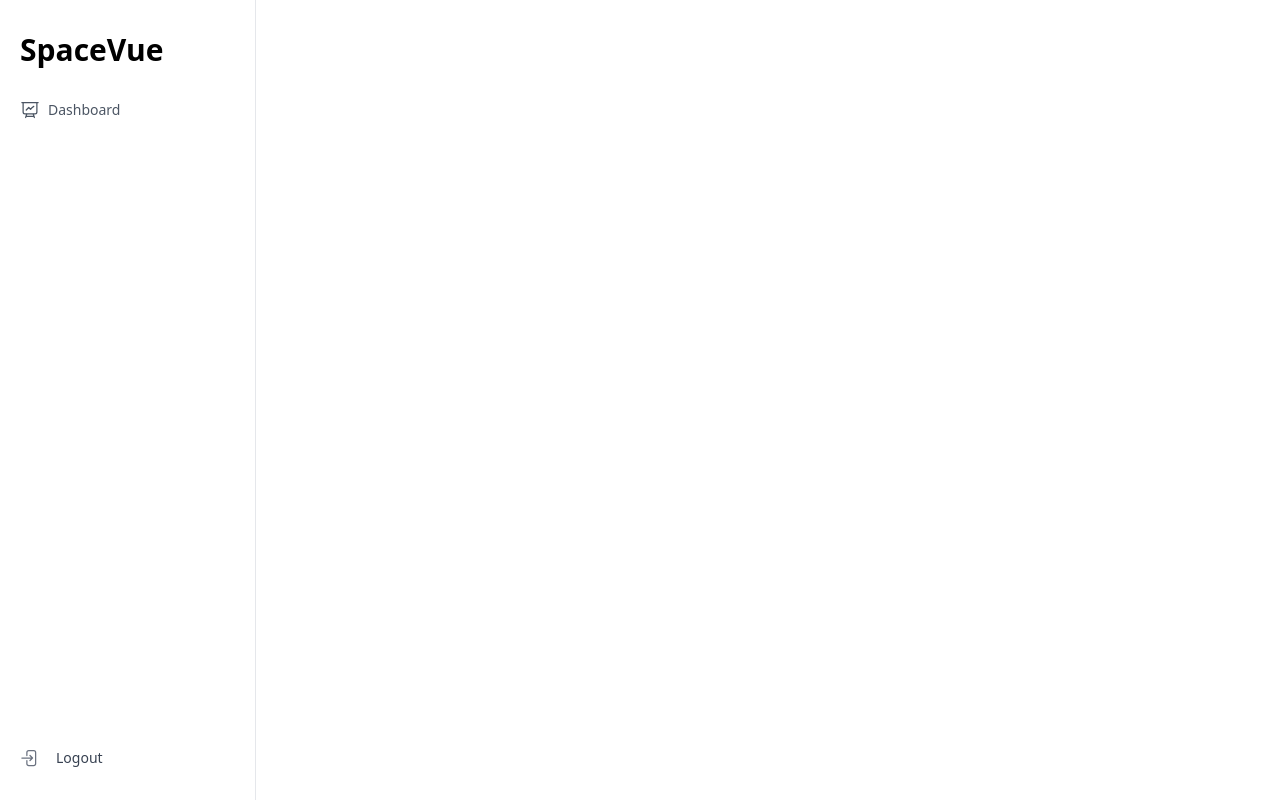
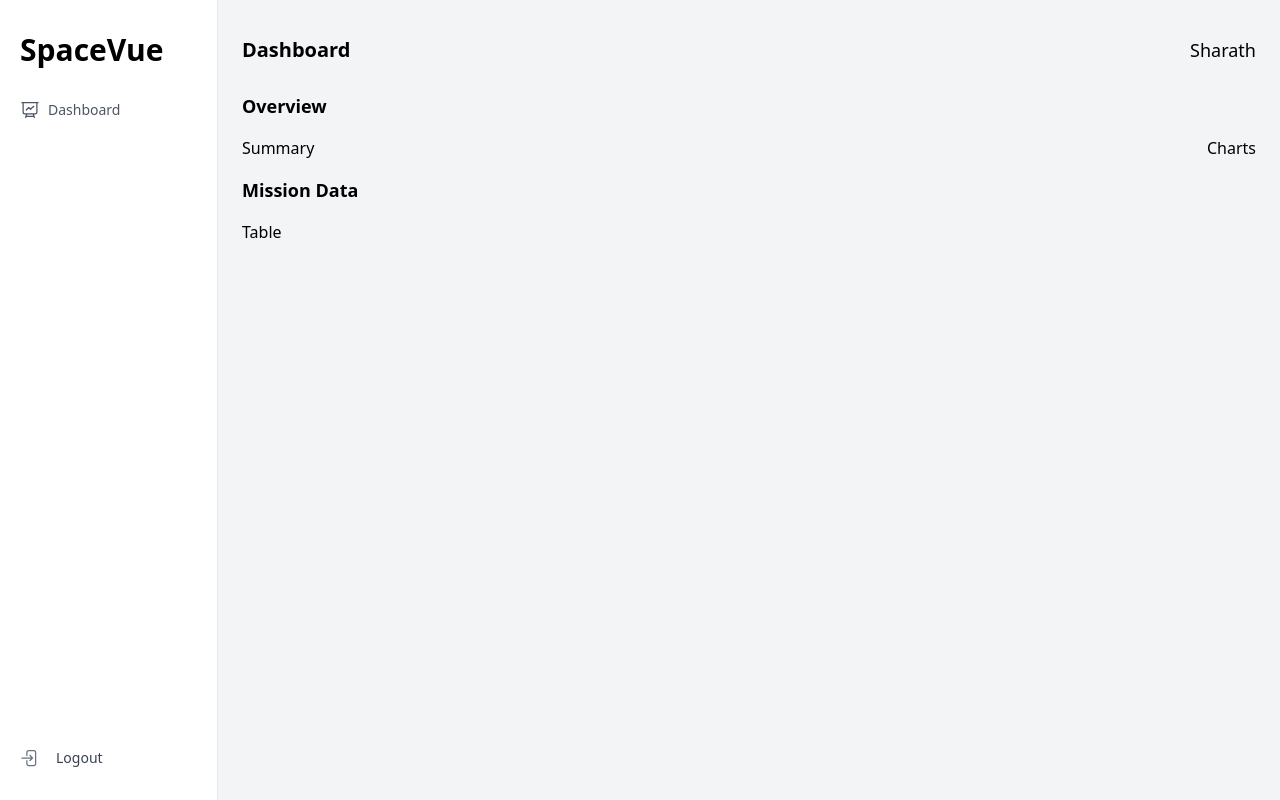
Before and after one commit to shaarkr/space-vue, a React (Vite) app: page /dashboard in a window 1280 px wide. Built offline with nearby package versions, Linux system fonts and the light colour scheme.

Commit message:
feat: add dashboard layout

```diff
--- /dev/null
+++ b/src/components/Charts.jsx
@@ -0,0 +1,5 @@
+const Charts = () => {
+  return <div>Charts</div>
+}
+
+export default Charts
--- /dev/null
+++ b/src/components/MissionData.jsx
@@ -0,0 +1,12 @@
+import Table from './Table'
+
+const MissionData = () => {
+  return (
+    <>
+      <h2 className='text-lg font-semibold'>Mission Data</h2>
+      <Table />
+    </>
+  )
+}
+
+export default MissionData
--- /dev/null
+++ b/src/components/Overview.jsx
@@ -0,0 +1,16 @@
+import Charts from './Charts'
+import Summary from './Summary'
+
+const Overview = () => {
+  return (
+    <>
+      <h2 className='text-lg font-semibold'>Overview</h2>
+      <div className='flex items-center justify-between gap-4'>
+        <Summary />
+        <Charts />
+      </div>
+    </>
+  )
+}
+
+export default Overview
--- /dev/null
+++ b/src/components/Summary.jsx
@@ -0,0 +1,5 @@
+const Summary = () => {
+  return <div>Summary</div>
+}
+
+export default Summary
--- /dev/null
+++ b/src/components/Table.jsx
@@ -0,0 +1,5 @@
+const Table = () => {
+  return <div>Table</div>
+}
+
+export default Table
--- a/src/pages/Dashboard.jsx
+++ b/src/pages/Dashboard.jsx
@@ -1,9 +1,23 @@
+import MissionData from '../components/MissionData'
+import Overview from '../components/Overview'
 import Sidebar from '../components/Sidebar'
 
 const Dashboard = () => {
   return (
-    <div>
+    <div className='flex flex-col md:flex-row'>
       <Sidebar />
+      <div className='flex flex-col flex-wrap w-full gap-4 p-4 bg-gray-100 md:p-6'>
+        <header className='flex items-center justify-between gap-4 py-3'>
+          <h1 className='text-xl font-semibold'>Dashboard</h1>
+          <div className='flex items-center justify-center'>
+            <p className='text-lg font-medium'>Sharath</p>
+          </div>
+        </header>
+
+        <Overview />
+
+        <MissionData />
+      </div>
     </div>
   )
 }
```
